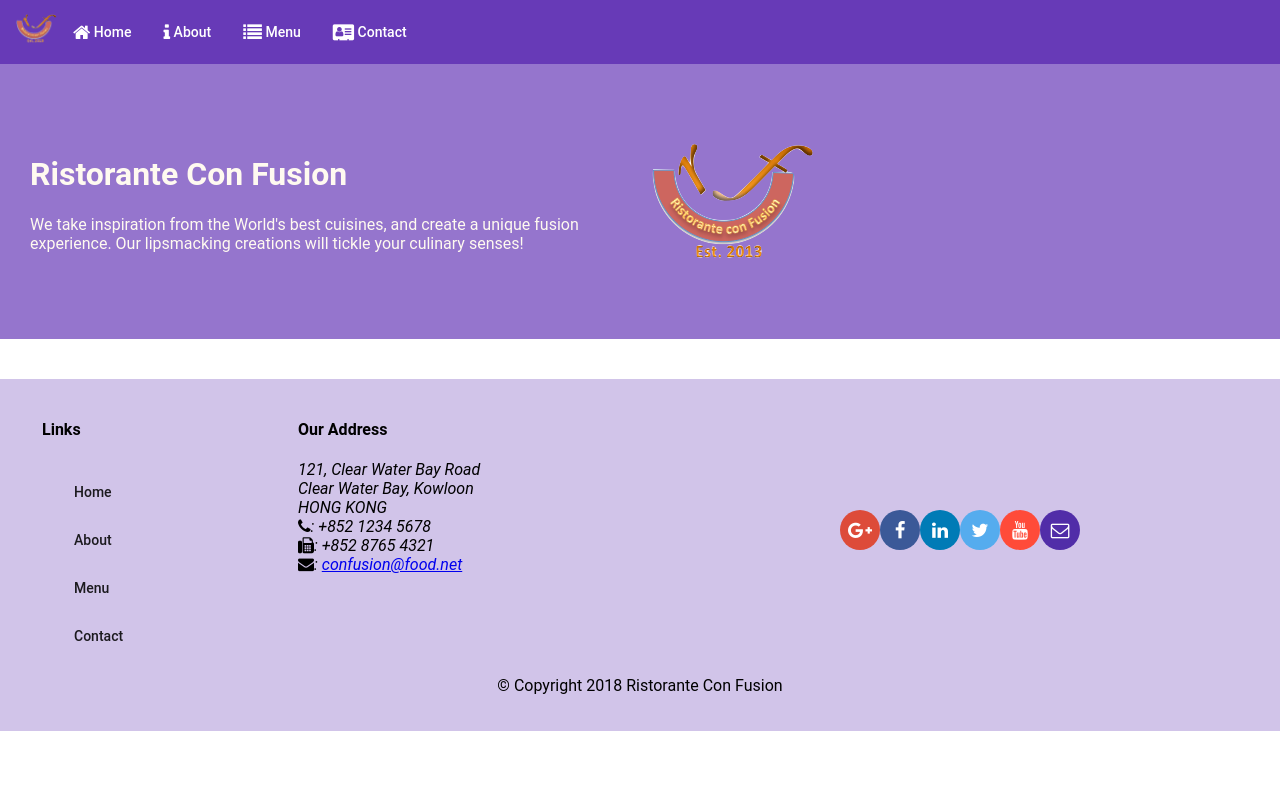
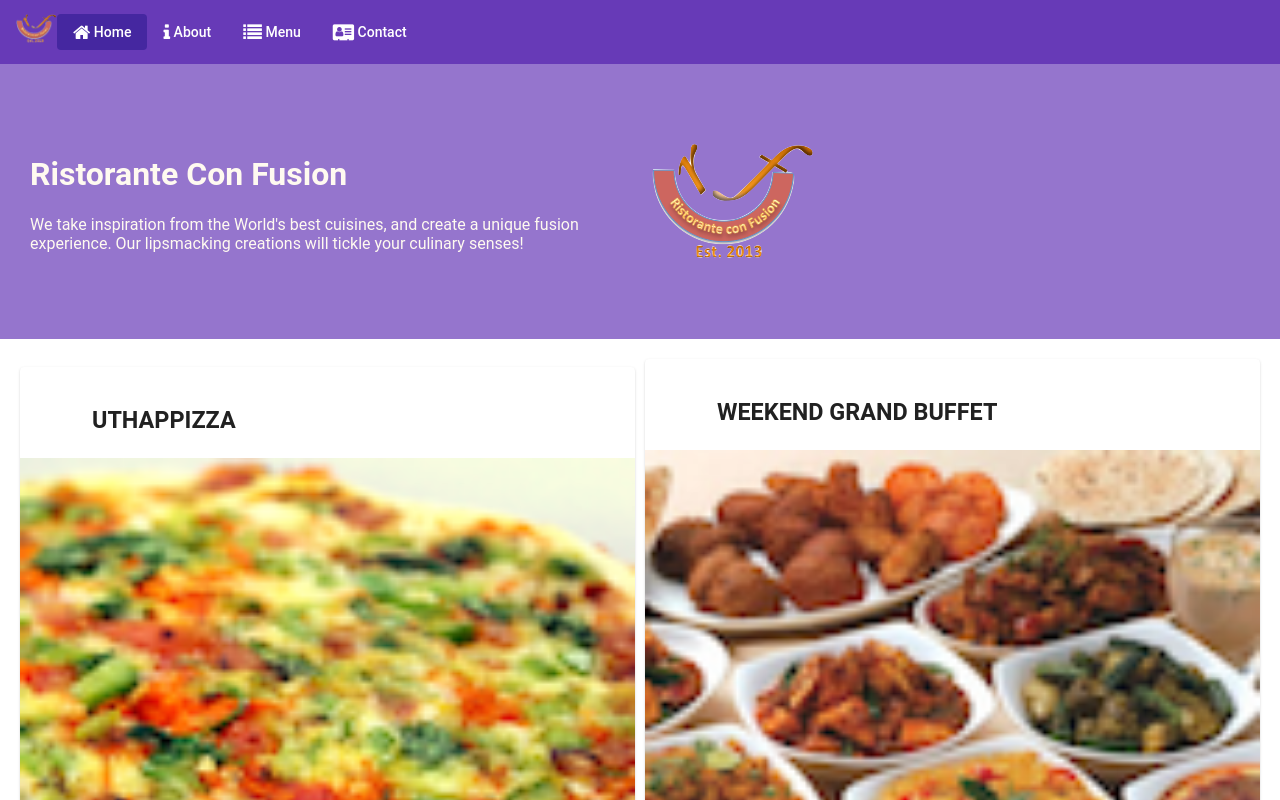
Before and after one commit to meenalsonwane9/angular-assignments, an Angular app: page /home in a window 1280 px wide. Shown: the top 800 px of the page. Built offline with nearby package versions, Linux system fonts and the light colour scheme.

Commit message:
single page application1

```diff
--- a/src/app/app-routing/routes.ts
+++ b/src/app/app-routing/routes.ts
@@ -12,6 +12,5 @@ export const routes: Routes = [
   { path: 'about',  component: AboutComponent },
   { path: 'contact',     component: ContactComponent },
   { path: '', redirectTo: '/home', pathMatch: 'full' },
-  { path: '', redirectTo: '/about', pathMatch: 'full' },
-  { path: '', redirectTo: '/contact', pathMatch: 'full' }
+
 ];
--- a/src/app/header/header.component.html
+++ b/src/app/header/header.component.html
@@ -1,9 +1,9 @@
 <mat-toolbar color="primary">
   <span><img src="/assets/images/logo.png" height=30 width=41></span>
-  <a mat-button routerLink="/home"><span class="fa fa-home fa-lg"></span> Home</a>
-  <a mat-button routerLink="/about"><span class="fa fa-info fa-lg"></span> About</a>
-  <a mat-button routerLink="/menu"><span class="fa fa-list fa-lg"></span> Menu</a>
-  <a mat-button routerLink="/contact"><span class="fa fa-address-card fa-lg"></span> Contact</a>
+  <a mat-button routerLink="/home" routerLinkActive='active'><span class="fa fa-home fa-lg"></span> Home</a>
+  <a mat-button routerLink="/about" routerLinkActive='active'><span class="fa fa-info fa-lg"></span> About</a>
+  <a mat-button routerLink="/menu" routerLinkActive='active'><span class="fa fa-list fa-lg"></span> Menu</a>
+  <a mat-button routerLink="/contact" routerLinkActive='active'><span class="fa fa-address-card fa-lg"></span> Contact</a>
 </mat-toolbar>
 
 <div class="container jumbotron"
--- a/src/app/header/header.component.scss
+++ b/src/app/header/header.component.scss
@@ -2,6 +2,7 @@ $lt-gray: #ddd;
 $background-dark: #512DA8;
 $background-light: #9575CD;
 $background-pale: #D1C4E9;
+$background-moredark: #4527A0;
 
 @mixin zero-margin($pad-up-down, $pad-left-right) {
     margin: 0px auto;
@@ -14,3 +15,7 @@ $background-pale: #D1C4E9;
     color:floralwhite;
     min-height: 150px;
 }
+
+.active{
+    background: $background-moredark;
+}
--- a/src/app/home/home.component.ts
+++ b/src/app/home/home.component.ts
@@ -1,4 +1,9 @@
 import { Component, OnInit } from '@angular/core';
+
+import { Dish } from '../shared/dish';
+import { DishService } from '../services/dish.service';
+import { Promotion } from '../shared/promotion';
+import { PromotionService } from '../services/promotion.service';
 
 @Component({
   selector: 'app-home',
@@ -7,9 +12,15 @@ import { Component, OnInit } from '@angular/core';
 })
 export class HomeComponent implements OnInit {
 
-  constructor() { }
+  dish: Dish;
+  promotion: Promotion;
+
+  constructor(private dishservice: DishService,
+    private promotionservice: PromotionService) { }
 
   ngOnInit() {
+    this.dish = this.dishservice.getFeaturedDish();
+    this.promotion = this.promotionservice.getFeaturedPromotion();
   }
 
 }
```
Also changed, not shown: src/app/app.module.ts (+5 -2 lines).
